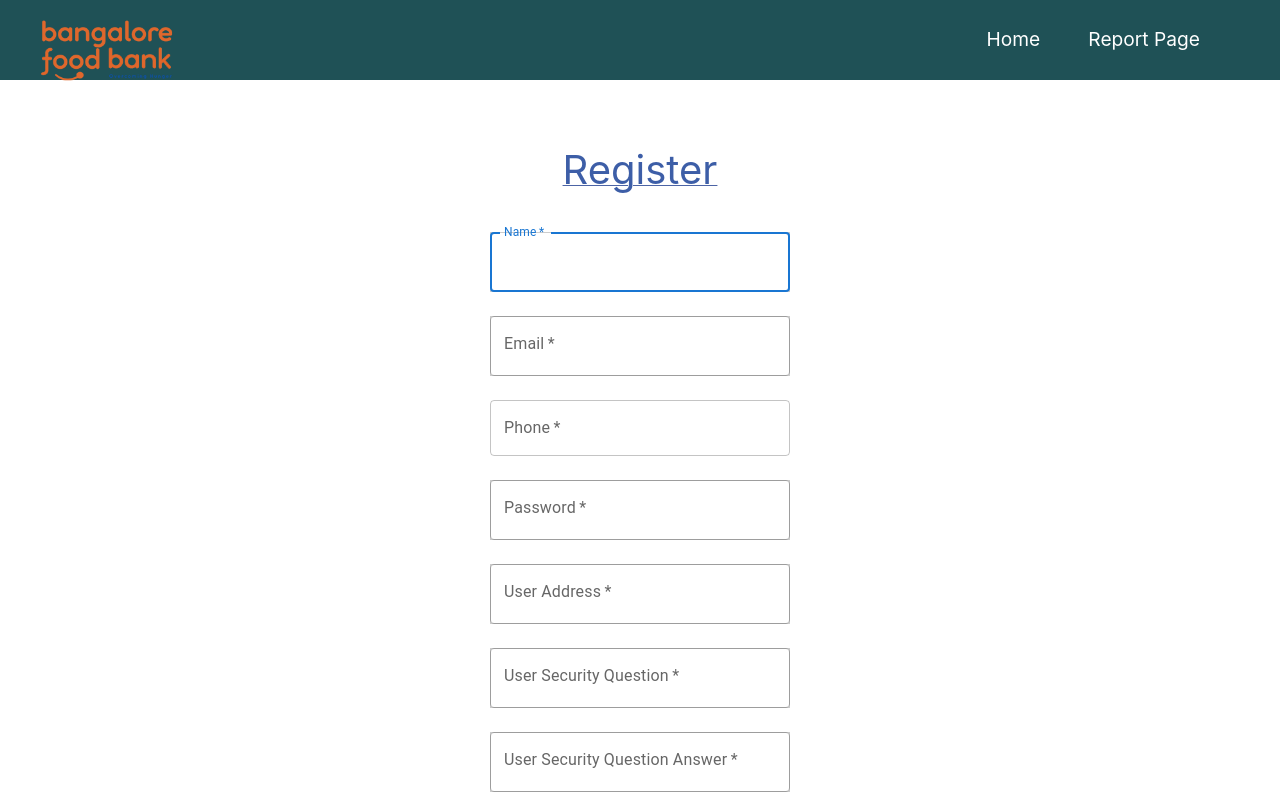
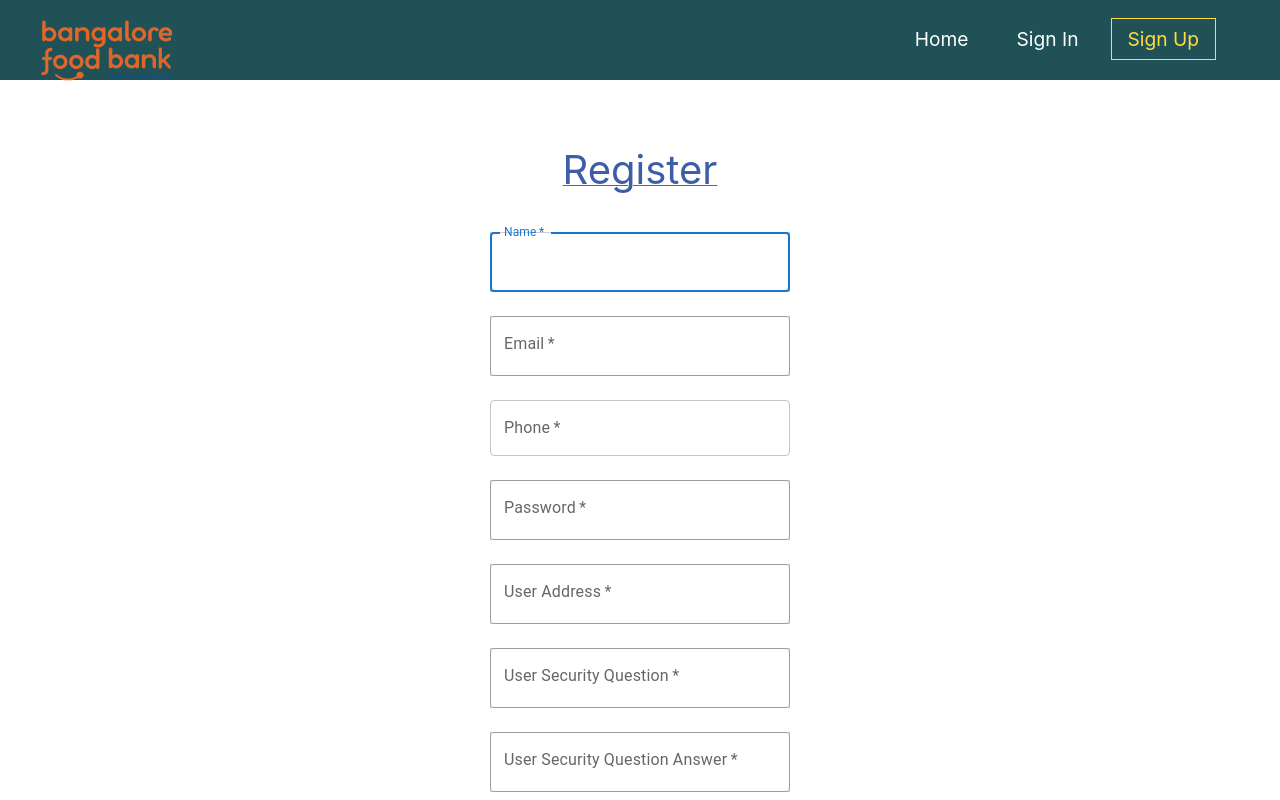
Before and after one commit to prabhat025dec/code_for_good_hackathon, a React (Create React App) app in the folder frontend/: page /register in a window 1280 px wide. Shown: the top 800 px of the page. Built offline with nearby package versions, Linux system fonts and the light colour scheme.

Commit message:
final project commit

```diff
--- a/frontend/src/components/Login.js
+++ b/frontend/src/components/Login.js
@@ -9,9 +9,11 @@ import MenuItem from "@mui/material/MenuItem";
 import FormControl from "@mui/material/FormControl";
 import Select, { SelectChangeEvent } from "@mui/material/Select";
 import axios from "../axios";
-import { Navigate } from "react-router-dom";
+import { useNavigate } from "react-router-dom";
+
 
 function Login() {
+  let navigate = useNavigate();
   let initVals = {
     userEmail: "",
     userPhone: "",
@@ -46,7 +48,12 @@ function Login() {
       .then((res) => {
         console.log(res.data);
         localStorage.setItem("token", res.data);
-        <Navigate to="/" replace={true} />;
+        if (vals.userType === "ngo") {
+          navigate("/form", { replace: true });
+        }
+        else {
+          navigate("/report", { replace: true });
+        }
       })
       .catch((err) => {
         seterr("Invalid Email-Id or Password");
@@ -100,7 +107,7 @@ function Login() {
             label="Type of User"
             onChange={handleChangeType}
           >
-            <MenuItem value="NGO">NGO</MenuItem>
+            <MenuItem value="ngo">NGO</MenuItem>
             <MenuItem value="admin">Admin</MenuItem>
             {/* <MenuItem value={30}>Thirty</MenuItem> */}
           </Select>
--- a/frontend/src/components/Navbar.js
+++ b/frontend/src/components/Navbar.js
@@ -13,8 +13,7 @@ function NavBar() {
       <nav className="navbar">
         <div className="nav-container">
           <NavLink exact to="/" className="nav-logo">
-          <img height={65} src={Logo} />
-
+            <img height={65} src={Logo} />
           </NavLink>
 
           <ul className={click ? "nav-menu active" : "nav-menu"}>
@@ -33,12 +32,24 @@ function NavBar() {
             <li className="nav-item">
               <NavLink
                 exact
-                to="/report"
+                to="/login"
                 activeClassName="active"
                 className="nav-links"
                 onClick={handleClick}
               >
-                Report Page
+                Sign In
+              </NavLink>
+            </li>
+            <li className="nav-item">
+              <NavLink
+                exact
+                to="/register"
+                activeClassName="active"
+                className="nav-links"
+                onClick={handleClick}
+              >
+
+                Sign Up
               </NavLink>
             </li>
             {/* <li className="nav-item">
--- a/frontend/src/components/Register.js
+++ b/frontend/src/components/Register.js
@@ -11,8 +11,8 @@ import MenuItem from "@mui/material/MenuItem";
 import FormControl from "@mui/material/FormControl";
 import Select, { SelectChangeEvent } from "@mui/material/Select";
 import "./Register.css";
+// import { Navigate } from "react-router-dom";
 import { useNavigate } from "react-router-dom";
-
 import axios from "../axios";
 
 function Register() {
@@ -77,6 +77,11 @@ function Register() {
         localStorage.setItem("token", res.headers["x-auth-token"]);
         // history("/owner");
         // navigate("/");
+        if (vals.userType === "ngo") {
+          navigate("/form", { replace: true });
+        }
+         navigate("/login", { replace: true });
+
       });
     }
   };
--- a/frontend/src/components/TablePage.js
+++ b/frontend/src/components/TablePage.js
@@ -3,74 +3,86 @@ import ReactTable from 'react-table';
 import ApiCall from "../config/api";
 import axios from "../axios"
 const TablePage = (props) => {
+  const [ngodata, setngodata] = useState([]);
+  useEffect(async() =>{
+    await axios
+      .get(`/ngo/getAllNgos`)
+      .then((res) => {
+        setngodata(res.data);
+        console.log(ngodata)
+        console.log(res.data.length)
+      })
+      .catch((err) => {
+        console.log(err.status);
+      });
+  }, [ngodata]);
   const data_people = {
     columns: [
       {
-        label: 'Organization Name',
-        field: 'id',
-        sort: 'asc',
+        label: "Organization Name",
+        field: "id",
+        sort: "asc",
       },
       {
-        label: 'Enrolled Program',
-        field: 'name',
-        sort: 'asc'
+        label: "Enrolled Program",
+        field: "name",
+        sort: "asc",
       },
       {
-        label: 'Representator Name',
-        field: 'surname',
-        sort: 'asc'
+        label: "Representator Name",
+        field: "surname",
+        sort: "asc",
       },
       {
-        label: 'Representator Design',
-        field: 'country',
-        sort: 'asc'
+        label: "Representator Design",
+        field: "country",
+        sort: "asc",
       },
       {
-        label: 'Register ID',
-        field: 'city',
-        sort: 'asc'
+        label: "Register ID",
+        field: "city",
+        sort: "asc",
       },
       {
-        label: 'Month',
-        field: 'position',
-        sort: 'asc'
+        label: "Month",
+        field: "position",
+        sort: "asc",
       },
       {
-        label: 'Amount of Food',
-        field: 'age',
-        sort: 'asc'
-      }
-      ,
-      {
-        label: 'Beneficiaries Under 18',
-        field: 'age',
-        sort: 'asc'
+        label: "Amount of Food",
+        field: "age",
+        sort: "asc",
       },
       {
-        label: 'Beneficiaries Over 60',
-        field: 'age',
-        sort: 'asc'
+        label: "Beneficiaries Under 18",
+        field: "age",
+        sort: "asc",
       },
       {
-        label: 'Female Beneficiaries',
-        field: 'age',
-        sort: 'asc'
+        label: "Beneficiaries Over 60",
+        field: "age",
+        sort: "asc",
       },
       {
-        label: 'Total Beneficiaries',
-        field: 'age',
-        sort: 'asc'
+        label: "Female Beneficiaries",
+        field: "age",
+        sort: "asc",
       },
       {
-        label: 'Location Covered',
-        field: 'age',
-        sort: 'asc'
+        label: "Total Beneficiaries",
+        field: "age",
+        sort: "asc",
       },
       {
-        label: 'Food Distributed Partner',
-        field: 'age',
-        sort: 'asc'
-      }
+        label: "Location Covered",
+        field: "age",
+        sort: "asc",
+      },
+      {
+        label: "Food Distributed Partner",
+        field: "age",
+        sort: "asc",
+      },
     ],
     rows: [
       {
@@ -86,7 +98,7 @@ const TablePage = (props) => {
         beneficiaries_female: "8",
         total_beneficiaries: "48",
         location: "location1",
-            food_distributed: "partner1"
+        food_distributed: "partner1",
       },
       {
         organization_name: "NGO5",
@@ -101,7 +113,7 @@ const TablePage = (props) => {
         beneficiaries_female: "8",
         total_beneficiaries: "48",
         location: "location1",
-           food_distributed: "partner1"
+        food_distributed: "partner1",
       },
 
       {
@@ -117,7 +129,7 @@ const TablePage = (props) => {
         beneficiaries_female: "8",
         total_beneficiaries: "48",
         location: "location1",
-       food_distributed: "partner1"
+        food_distributed: "partner1",
       },
 
       {
@@ -133,11 +145,10 @@ const TablePage = (props) => {
         beneficiaries_female: "8",
         total_beneficiaries: "48",
         location: "location1",
-       food_distributed: "partner1"
+        food_distributed: "partner1",
       },
 
       {
-
         organization_name: "NGO2",
         enrolled_program: "Breakfast Feeding Program",
         representator_name: "repre1",
@@ -150,21 +161,18 @@ const TablePage = (props) => {
         beneficiaries_female: "8",
         total_beneficiaries: "48",
         location: "location2",
-       food_distributed: "No"
+        food_distributed: "No",
       },
-
-    ]
+    ],
   };
 
-  return(
-
+  return (
     <ReactTable
       data={data_people.rows}
       columns={data_people.columns}
       className="-striped -highlight"
       defaultPageSize={7}
-
     />
   );
-  }
+};
 export default TablePage;
```
Lines whose indentation alone changed are shown as unchanged.
